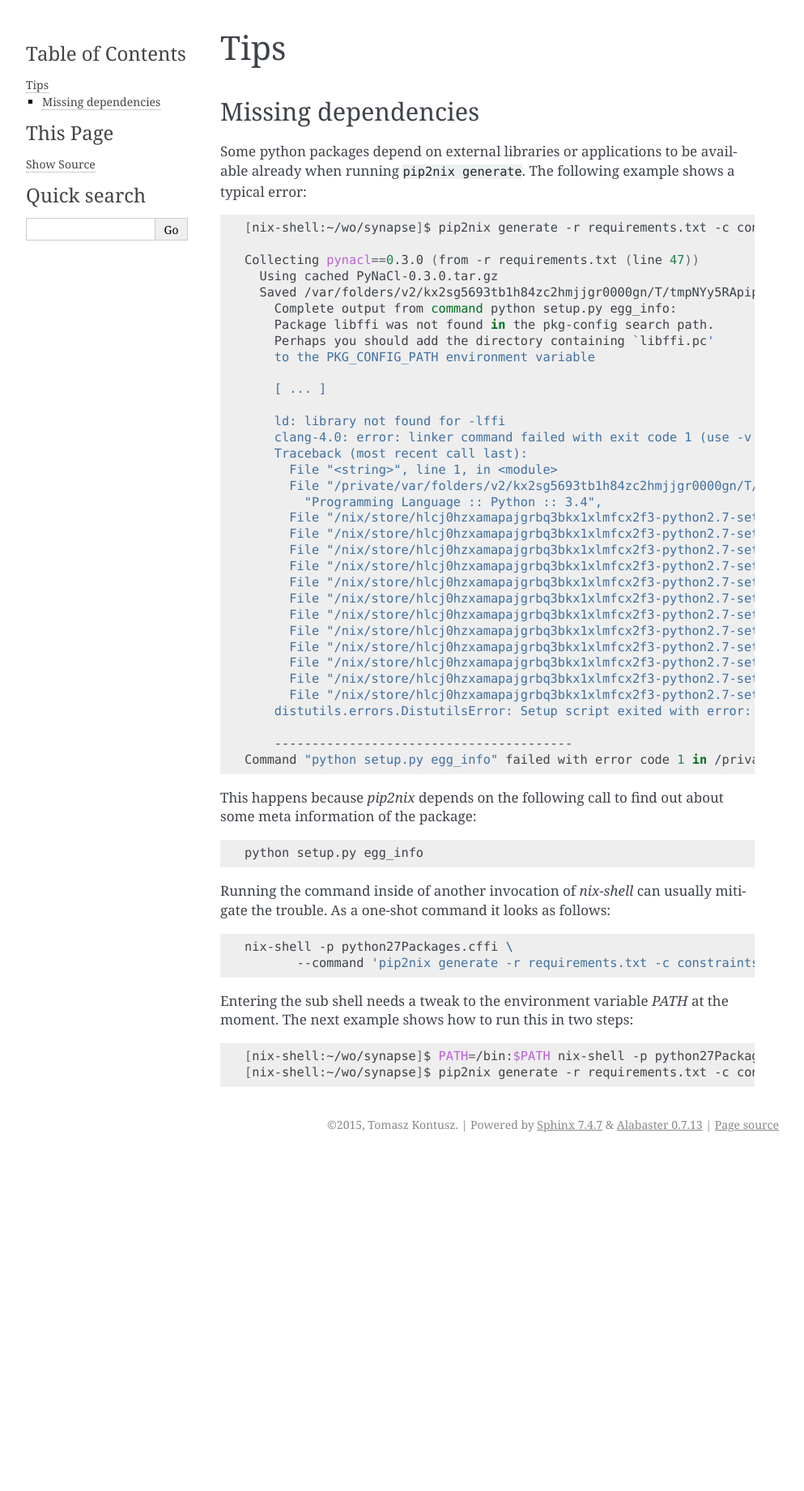
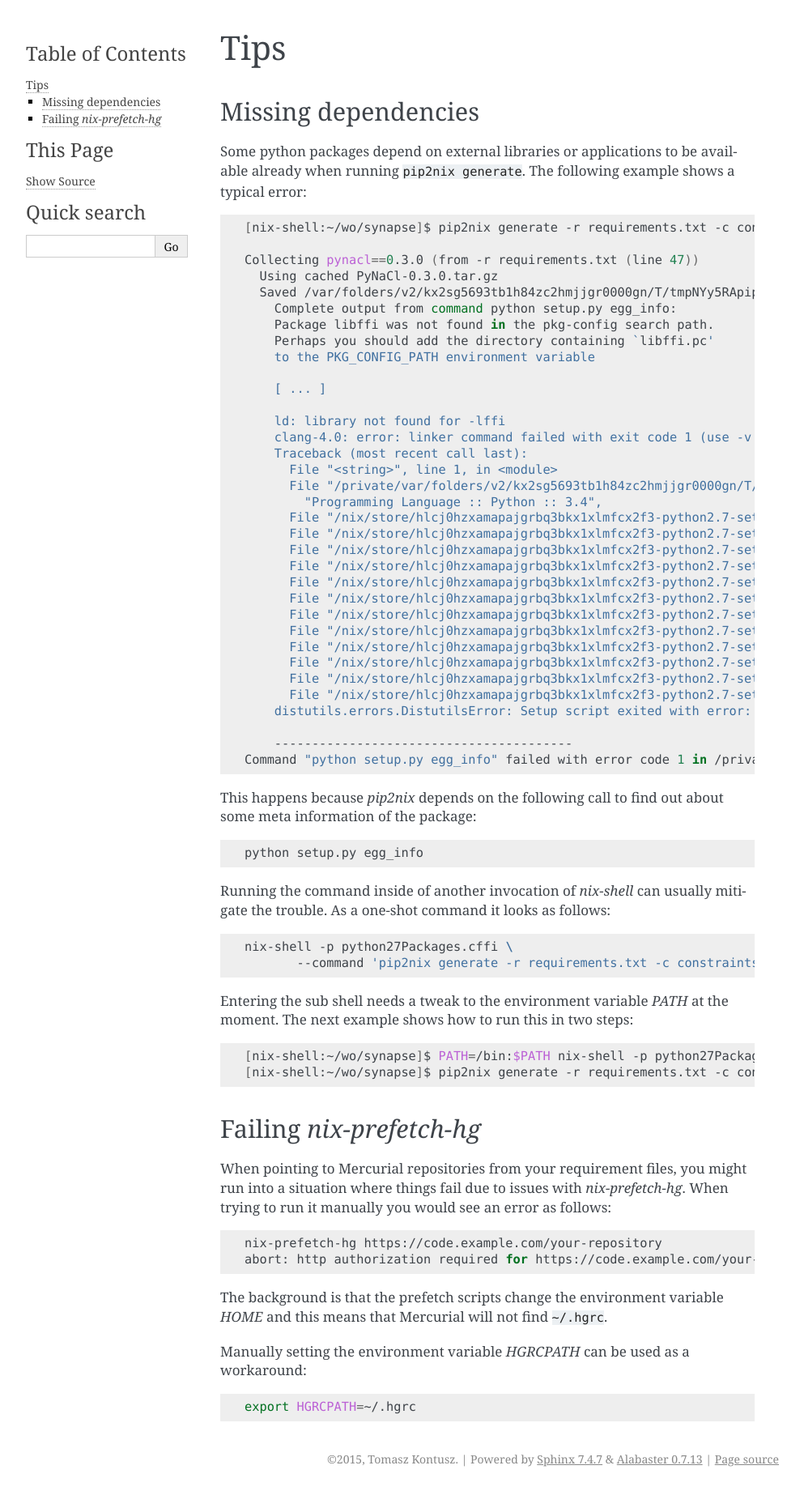
Before and after one commit to nix-community/pip2nix, a Sphinx documentation site: the page built from docs/tips.rst, in a window 1280 px wide. Shown: the whole page at 81% size, without its empty margins (148-1141 px from the left). Built offline with Sphinx 7.4.7, drawn with Linux system fonts in a browser that asks for light colours; before the commit the page ends 1428 px from its top, so only the background shows below that.

Commit message:
Document workaround for nix-prefetch-hg issues.

```diff
--- a/docs/tips.rst
+++ b/docs/tips.rst
@@ -73,3 +73,27 @@ moment. The next example shows how to run this in two steps:
 
    [nix-shell:~/wo/synapse]$ PATH=/bin:$PATH nix-shell -p python27Packages.cffi
    [nix-shell:~/wo/synapse]$ pip2nix generate -r requirements.txt -c constraints.txt
+
+
+
+
+Failing `nix-prefetch-hg`
+=========================
+
+When pointing to Mercurial repositories from your requirement files, you might
+run into a situation where things fail due to issues with `nix-prefetch-hg`.
+When trying to run it manually you would see an error as follows:
+
+.. code:: shell
+
+    nix-prefetch-hg https://code.example.com/your-repository
+    abort: http authorization required for https://code.example.com/your-repository
+
+The background is that the prefetch scripts change the environment variable
+`HOME` and this means that Mercurial will not find ``~/.hgrc``.
+
+Manually setting the environment variable `HGRCPATH` can be used as a workaround:
+
+.. code:: shell
+
+   export HGRCPATH=~/.hgrc
```
